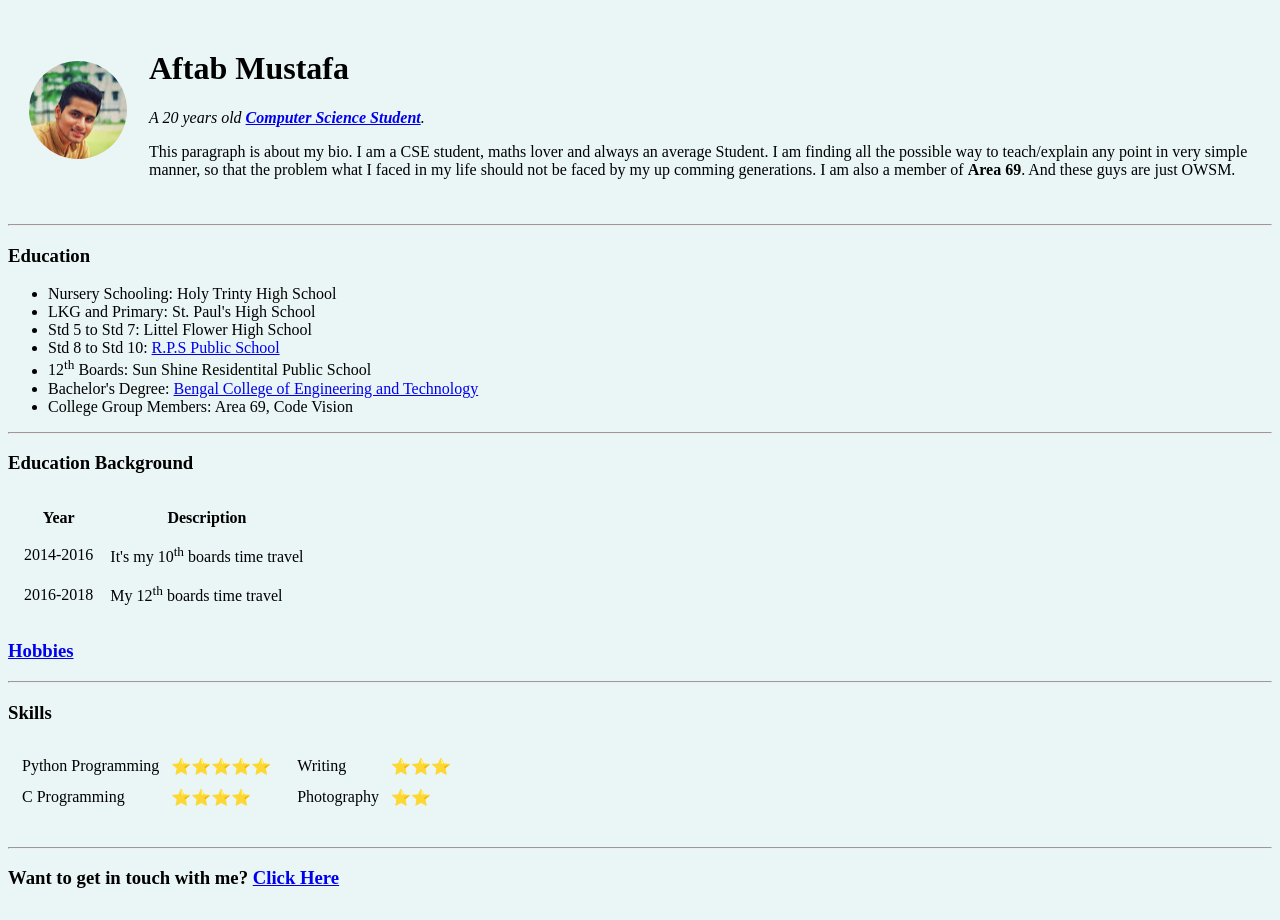
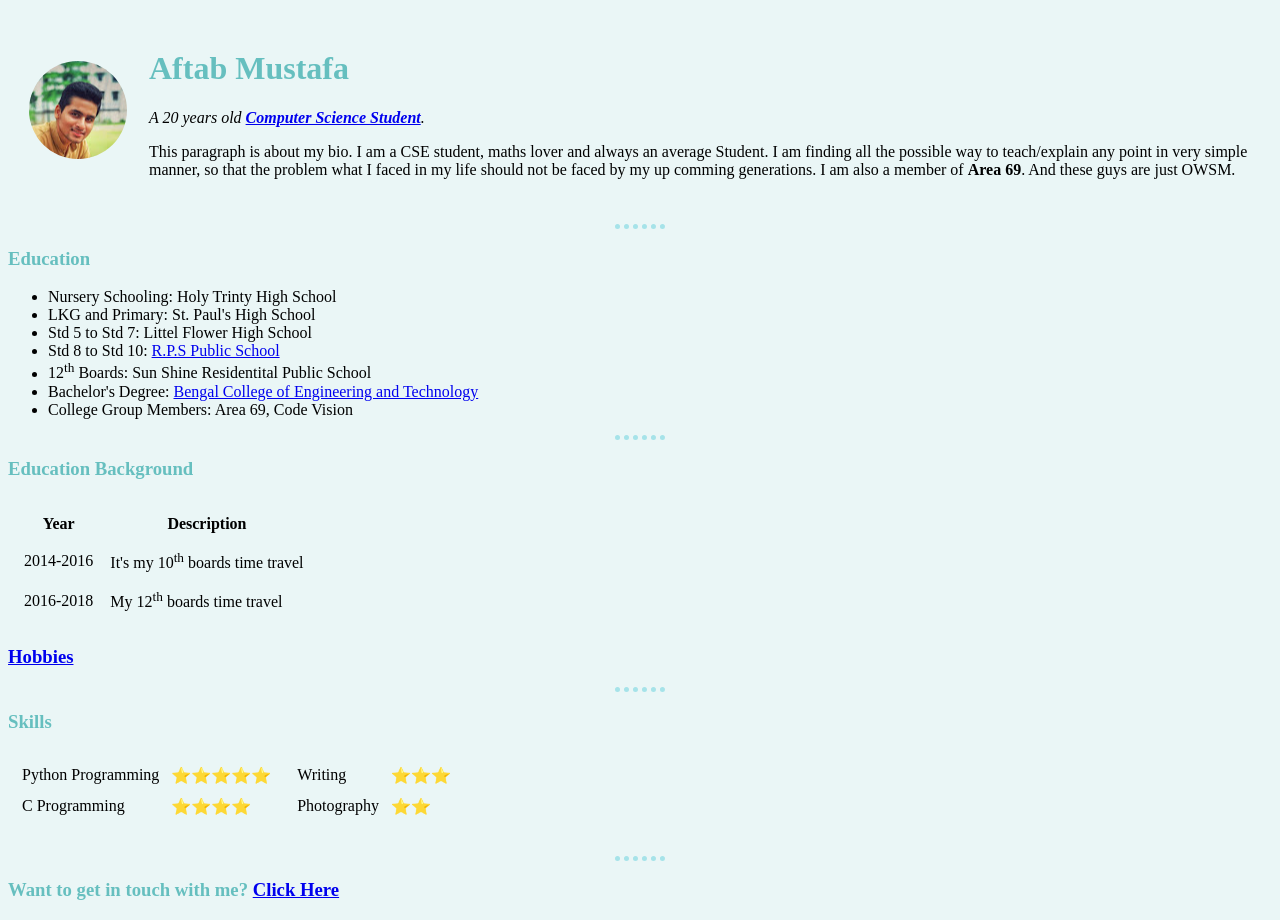
Before and after one commit to aftabmustafa/Personal_WebPage, a plain HTML site: page index.html in a window 1280 px wide. Drawn offline with Linux system fonts and the light colour scheme.

Commit message:
Styling Web Page (Part -1)

```diff
--- /dev/null
+++ b/css/styles.css
@@ -0,0 +1,19 @@
+body {
+  background-color: #eaf6f6;
+}
+
+hr {
+  border-style: none;
+  border-top-style: dotted;
+  border-color: #a6e3e9;
+  border-width: 5px;
+  width: 50px;
+}
+
+h1 {
+  color: #66BFBF;
+}
+
+h3 {
+  color: #66BFBF;
+}
--- a/index.html
+++ b/index.html
@@ -6,9 +6,10 @@
   <meta name="viewport" content="width=device-width, initial-scale=1.0">
   <meta http-equiv="X-UA-Compatible" content="ie=edge">
   <title>Aftab's Personal Website</title>
+  <link rel="stylesheet" href="css/styles.css">
 </head>
 
-<body style="background-color: #eaf6f6;">
+<body>
   <table cellspacing="20">
     <tr>
       <td><img src="images/aftab.png" alt="Aftab Mustafa's Profile Picture"></td>
@@ -85,7 +86,7 @@
   </table>
   <br>
   <hr>
-  <h3>Want to get in touch with me? <a href="contact.html">Click Here</a></h3>
+  <h3>Want to get in touch with me? <a href="contact-me.html">Click Here</a></h3>
 </body>
 
 </html>
```
Also changed, not shown: contact-me.html (renamed from contact.html, +1 -0 lines), hobbies.html (+1 -0 lines).
